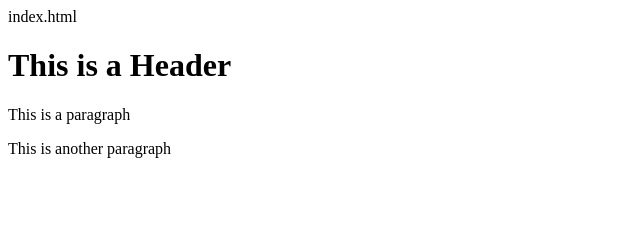
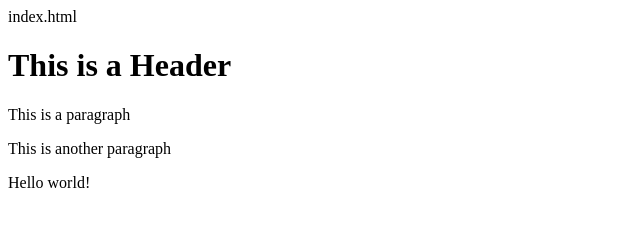
Before and after one commit to ecstaticsmile/git-test, a website: page index.html in a window 1280 px wide. Shown: the whole page, without its empty margins (0-640 px from the left). Drawn offline with Linux system fonts and the light colour scheme.

Commit message:
Using NPM

```diff
--- a/index.html
+++ b/index.html
@@ -5,5 +5,6 @@ index.html
 <h1>This is a Header</h1>
 <p>This is a paragraph</p>
 <p>This is another paragraph</p>
+<p>Hello world!</p>
 </body>
 </html>
```
Also changed, not shown: package.json (added, +24 -0 lines), 2 other files.
